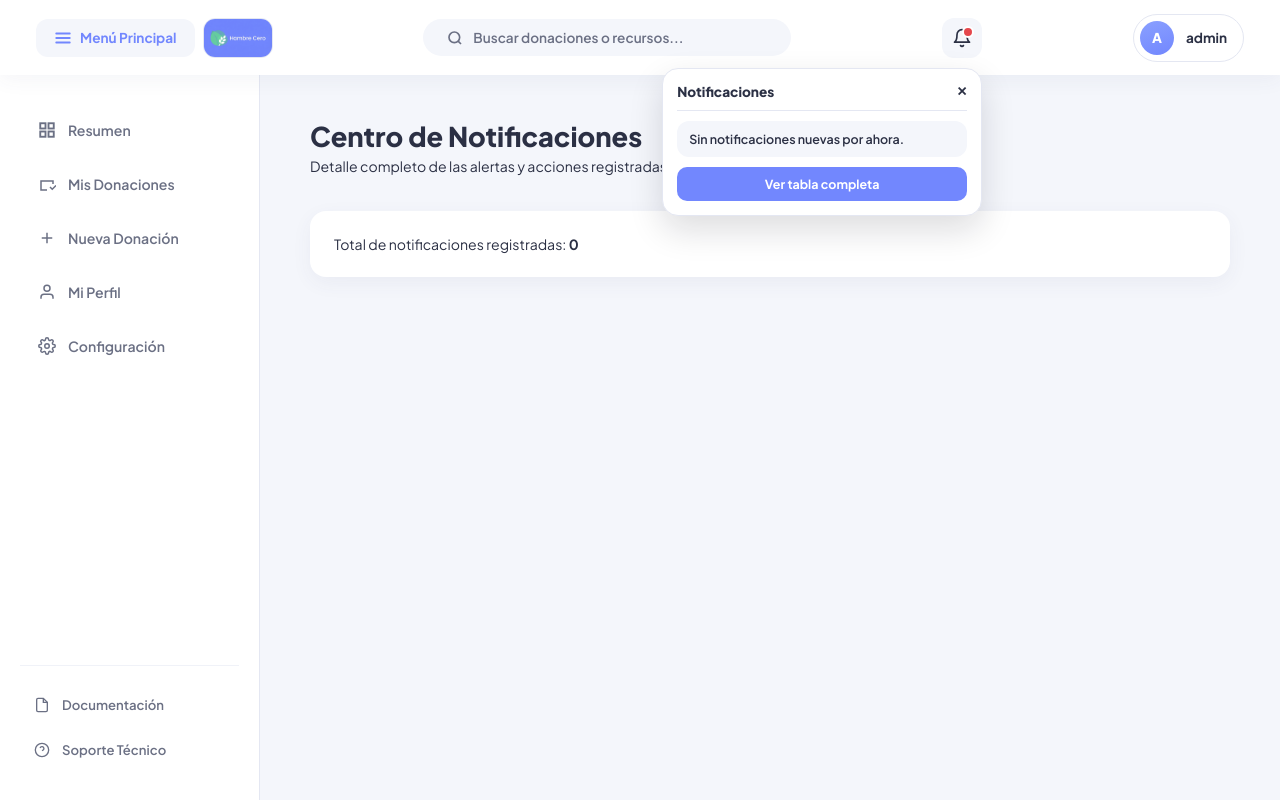
After one commit to Spectrum080/Sistema-de-Gesti-n-de-Recursos-Alimentarios-, a Django app: page /alertas/mis-notificaciones/ in a window 1280 px wide, after a click on "Notificaciones". The commit adds this page. Run offline with Django 5.2, Linux system fonts and the light colour scheme; a user stored in the database is signed in; data comes from the database, SQL or seed files in the repository; both versions use the stored data as it was after the commit.

Commit message:
Implementar modelo Notificacion, logica de alertas por rol y dropdown de campanita

```diff
--- /dev/null
+++ b/alertas/templates/alertas/mis_notificaciones.html
@@ -0,0 +1,24 @@
+{% extends "users/dashboard.html" %}
+
+{% block title %}Mis Notificaciones - Hambre Cero{% endblock %}
+
+{% block contenido %}
+<!-- Encabezado de la vista de tabla completa de notificaciones -->
+<div style="display:flex; justify-content:space-between; align-items:center; flex-wrap:wrap; gap:16px;">
+    <div>
+        <h1 class="txt-principal" style="font-size:1.7rem; font-weight:800; margin:0;">
+            Centro de Notificaciones
+        </h1>
+        <p class="txt-secundario" style="font-size:0.88rem; margin:4px 0 0;">
+            Detalle completo de las alertas y acciones registradas en el sistema.
+        </p>
+    </div>
+</div>
+
+<!-- Contenedor temporal para la tabla completa (se detallará en la fase correspondiente) -->
+<div class="caja-blanca" style="background:#ffffff; border-radius:16px; padding:24px; box-shadow:0 6px 20px rgba(60,70,120,0.06);">
+    <p class="txt-secundario" style="margin:0; font-size:0.88rem;">
+        Total de notificaciones registradas: <strong>{{ notificaciones|length }}</strong>
+    </p>
+</div>
+{% endblock %}
--- a/alertas/urls.py
+++ b/alertas/urls.py
@@ -6,4 +6,5 @@ urlpatterns = [
     path('consultarDonaciones/', views.consultarDonaciones, name='consultarDonaciones'),  # Consulta (Donante) y aceptación/rechazo (Receptor)
     path('historialDonaciones/', views.historialDonaciones, name='historialDonaciones'),  # Bitácora histórica de donaciones
     path('cargarDonaciones/', views.cargarDonaciones, name='cargarDonaciones'),           # Formulario para registrar una nueva donación
+    path('mis-notificaciones/', views.mis_notificaciones, name='mis_notificaciones'),     # Vista de la tabla completa de notificaciones
 ]
--- a/alertas/views.py
+++ b/alertas/views.py
@@ -7,7 +7,13 @@ from django.core.paginator import Paginator
 # Importa funciones de atajo para renderizar vistas, redirigir y buscar objetos
 from django.shortcuts import render, redirect, get_object_or_404
 # Importa los modelos del centro de acopio y donaciones
-from .models import Donacion, Alimento, CategoriaAlimento, CentroAcopio, MovimientoInventario
+from .models import Donacion, Alimento, CategoriaAlimento, CentroAcopio, MovimientoInventario, Notificacion
+# Importación local para notificar únicamente al donante sobre su nueva entrega
+from alertas.utils.notificaciones import notificar_donacion_registrada
+
+from django.contrib.auth.decorators import login_required
+
+
 
 
 # Función que determina y guarda en sesión si el usuario opera bajo el rol de Receptor o Donante
@@ -308,7 +314,8 @@ def cargarDonaciones(request):
         )
 
         # Crea la donación vinculada únicamente al usuario Donante que la subió (receptor queda vacío hasta ser gestionada)
-        Donacion.objects.create(
+        # Guarda la informacion de la donacion y envia una notificacion al Donante
+        nueva_donacion = Donacion.objects.create(
             donante=donante_obj,
             usuario_donante=request.user if request.user.is_authenticated else None,
             nombre_donante=nombre_donante,
@@ -336,8 +343,29 @@ def cargarDonaciones(request):
             motivo='Registro desde formulario de Nueva Donación',
         )
 
+        # Notifica al donante de la donacion registrada
+        notificar_donacion_registrada(nueva_donacion)
+
         # Redirige a Mis Donaciones para que el donante vea reflejada su entrega con su categoría
         return redirect('/alertas/consultarDonaciones/?rol=donante')
 
     # Si la petición es GET, muestra el formulario para subir donación
     return render(request, 'alertas/cargarDonaciones.html')
+
+
+@login_required
+def mis_notificaciones(request):
+    """
+    Muestra la vista de la tabla completa de notificaciones del usuario actual.
+
+    Filtra las notificaciones asignadas al usuario autenticado ordenadas
+    de la más reciente a la más antigua (según Meta.ordering del modelo).
+    """
+    # Obtiene únicamente las notificaciones dirigidas al usuario en sesión
+    notificaciones = Notificacion.objects.filter(destiny=request.user)
+
+    # Contexto enviado al template de la tabla completa
+    contexto = {
+        'notificaciones': notificaciones,
+    }
+    return render(request, 'alertas/mis_notificaciones.html', contexto)
--- a/users/templates/users/dashboard.html
+++ b/users/templates/users/dashboard.html
@@ -104,13 +104,63 @@
         body.alto-contraste th {
             border: 2px solid #7287fe !important;
         }
+
+        /* Checkbox oculto que controla la apertura/cierre de la cajita de la campanita */
+        .campanita-toggle {
+            display: none;
+        }
+
+        /* Cajita desplegable con información primordial */
+        .campanita-dropdown {
+            display: none;
+            position: absolute;
+            top: 50px;
+            right: 0;
+            width: 320px;
+            background: #ffffff;
+            border: 1px solid #e4e7f2;
+            border-radius: 16px;
+            box-shadow: 0 14px 34px rgba(15, 17, 26, 0.14);
+            padding: 14px;
+            z-index: 300;
+            box-sizing: border-box;
+        }
+
+        /* Muestra la cajita cuando el checkbox de la campanita está marcado */
+        .campanita-toggle:checked ~ .campanita-dropdown {
+            display: block;
+        }
+
+        /* Cada fila breve dentro de la cajita desplegable */
+        .campanita-item {
+            padding: 10px 12px;
+            border-radius: 12px;
+            background: #f4f6fb;
+            margin-bottom: 8px;
+        }
+
+        /* Soporte para Modo Oscuro en la cajita desplegable */
+        body.modo-oscuro .campanita-dropdown {
+            background-color: #181b28 !important;
+            border-color: #2b3044 !important;
+            box-shadow: 0 14px 34px rgba(0, 0, 0, 0.45) !important;
+        }
+        body.modo-oscuro .campanita-item {
+            background-color: #232738 !important;
+        }
+
+        /* Soporte para Alto Contraste en la cajita desplegable */
+        body.alto-contraste .campanita-dropdown,
+        body.alto-contraste .campanita-item {
+            border: 2px solid #7287fe !important;
+        }
     </style>
 </head>
 <body class="{% if request.session.tema_oscuro %}modo-oscuro {% endif %}{% if request.session.alto_contraste %}alto-contraste{% endif %}" style="margin:0; font-family:'Plus Jakarta Sans',system-ui,sans-serif; background-color:#f4f6fb; color:#2b3044;">
 
     <!-- NAVBAR SUPERIOR -->
     <header style="width:100%; height:75px; background:#ffffff; box-sizing:border-box; padding:0 36px; display:flex; align-items:center; justify-content:space-between; box-shadow:0 4px 20px rgba(60,70,120,0.06); position:sticky; top:0; z-index:100;">
-        <div style="display:flex; align-items:center; gap:20px;">
+        <div style="display:flex; align-items:center; gap:8px;">
             <a href="{% url 'dashboard' %}" class="elem-gris" style="border:none; background:#f4f6fb; border-radius:12px; padding:10px 18px; font:700 0.85rem 'Plus Jakarta Sans',sans-serif; color:#7287fe; cursor:pointer; display:flex; align-items:center; gap:8px; text-decoration:none;">
                 <svg width="18" height="18" viewBox="0 0 24 24" fill="none" stroke="currentColor" stroke-width="2.5" stroke-linecap="round"><line x1="3" y1="12" x2="21" y2="12"></line><line x1="3" y1="6" x2="21" y2="6"></line><line x1="3" y1="18" x2="21" y2="18"></line></svg>
                 Menú Principal
@@ -126,12 +176,56 @@
             <span>Buscar donaciones o recursos...</span>
         </div>
 
-        <div style="display:flex; align-items:center; gap:16px;">
-            <div class="elem-gris" style="position:relative; cursor:pointer; width:40px; height:40px; border-radius:12px; background:#f4f6fb; display:grid; place-items:center;">
-                <svg class="txt-principal" width="20" height="20" viewBox="0 0 24 24" fill="none" stroke="currentColor" stroke-width="2" stroke-linecap="round" stroke-linejoin="round"><path d="M18 8A6 6 0 0 0 6 8c0 7-3 9-3 9h18s-3-2-3-9"></path><path d="M13.73 21a2 2 0 0 1-3.46 0"></path></svg>
-                {% if request.session.notif_caducidad|default:True %}
-                <div style="position:absolute; top:8px; right:8px; width:8px; height:8px; background:#e5484d; border-radius:50%; border:2px solid #fff;"></div>
-                {% endif %}
+        <!-- CONTENEDOR PRINCIPAL: agrupa la campanita y su cajita desplegable -->
+            <div style="position:relative;">
+                <!-- Checkbox oculto: al marcar/desmarcar con el label, CSS muestra u oculta la cajita -->
+                <input type="checkbox" id="toggle-campanita" class="campanita-toggle">
+
+                <!-- Botón de la campanita: 'for="toggle-campanita"' vincula el clic con el checkbox -->
+                <label for="toggle-campanita" class="elem-gris" title="Notificaciones" style="position:relative; cursor:pointer; width:40px; height:40px; border-radius:12px; background:#f4f6fb; display:grid; place-items:center;">
+                    <!-- Ícono SVG de campana -->
+                    <svg class="txt-principal" width="20" height="20" viewBox="0 0 24 24" fill="none" stroke="currentColor" stroke-width="2" stroke-linecap="round" stroke-linejoin="round"><path d="M18 8A6 6 0 0 0 6 8c0 7-3 9-3 9h18s-3-2-3-9"></path><path d="M13.73 21a2 2 0 0 1-3.46 0"></path></svg>
+
+                    <!-- Puntito rojo indicador si hay notificaciones pendientes -->
+                    {% if cantidad_notis_pendientes|default:0 > 0 or request.session.notif_caducidad|default:True %}
+                    <div style="position:absolute; top:8px; right:8px; width:8px; height:8px; background:#e5484d; border-radius:50%; border:2px solid #fff;"></div>
+                    {% endif %}
+                </label>
+
+                <!-- CAJITA DESPLEGABLE: solo muestra información primordial y el acceso a la tabla -->
+                <div class="campanita-dropdown">
+                    <!-- Encabezado de la cajita con título y botón '✕' para cerrarla -->
+                    <div style="display:flex; justify-content:space-between; align-items:center; padding-bottom:10px; margin-bottom:10px; border-bottom:1px solid #e4e7f2;">
+                        <span class="txt-principal" style="font-size:0.85rem; font-weight:800;">Notificaciones</span>
+                        <label for="toggle-campanita" class="txt-secundario" title="Cerrar" style="cursor:pointer; font-size:0.8rem; font-weight:700;">✕</label>
+                    </div>
+
+                    <!-- Lista breve de notificaciones (máximo 4, solo título primordial, rol y hora) -->
+                    {% if notificaciones_pendientes %}
+                        {% for noti in notificaciones_pendientes|slice:":4" %}
+                        <div class="campanita-item">
+                            <div class="txt-principal" style="font-size:0.8rem; font-weight:700; margin-bottom:2px;">
+                                {{ noti.titulo }}
+                            </div>
+                            <div class="txt-secundario" style="font-size:0.72rem; font-weight:600;">
+                                {{ noti.get_rol_destino_display }} · {{ noti.created_at|date:"H:i" }}
+                            </div>
+                        </div>
+                        {% endfor %}
+                    {% else %}
+                        <!-- Mensaje cuando no hay notificaciones pendientes -->
+                        <div class="campanita-item">
+                            <div class="txt-secundario" style="font-size:0.78rem; font-weight:600;">
+                                Sin notificaciones nuevas por ahora.
+                            </div>
+                        </div>
+                    {% endif %}
+
+                    <!-- Botón/enlace para abrir la tabla completa con toda la información -->
+                    <a href="{% url 'mis_notificaciones' %}" style="display:block; text-align:center; margin-top:10px; padding:9px 12px; border-radius:10px; background:#7287fe; color:#ffffff; text-decoration:none; font-size:0.78rem; font-weight:700;">
+                        Ver tabla completa
+                    </a>
+                </div>
             </div>
 
             <div class="caja-blanca" style="display:flex; align-items:center; gap:12px; background:#ffffff; border:1px solid #e4e7f2; border-radius:999px; padding:6px 16px 6px 6px;">
```
Also changed, not shown: alertas/models.py (+54 -1 lines), alertas/utils/notificaciones.py (added, +149 -0 lines), alertas/migrations/0003_notificacion.py (added), alertas/utils/__init__.py (added), db.sqlite3.
